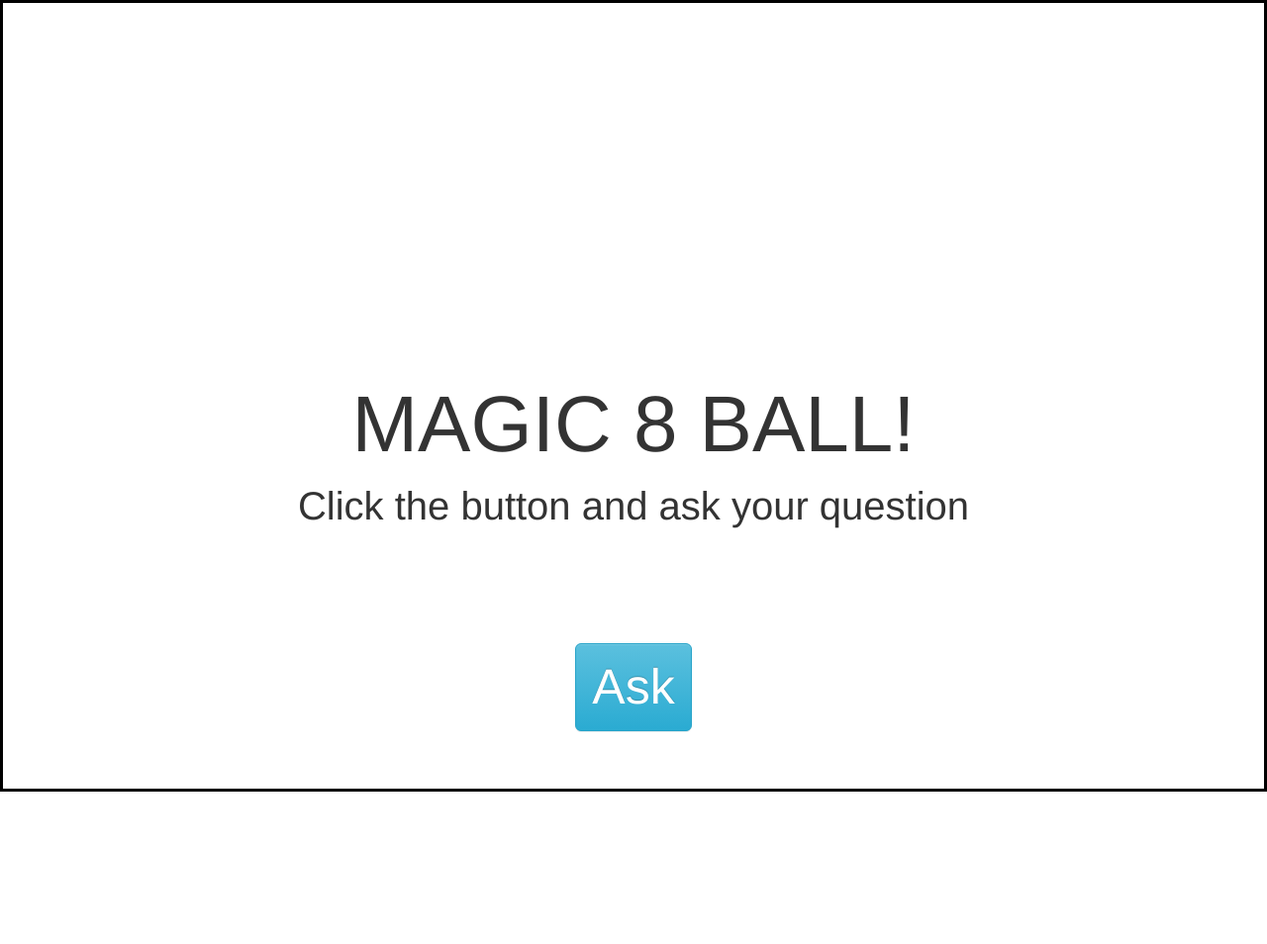
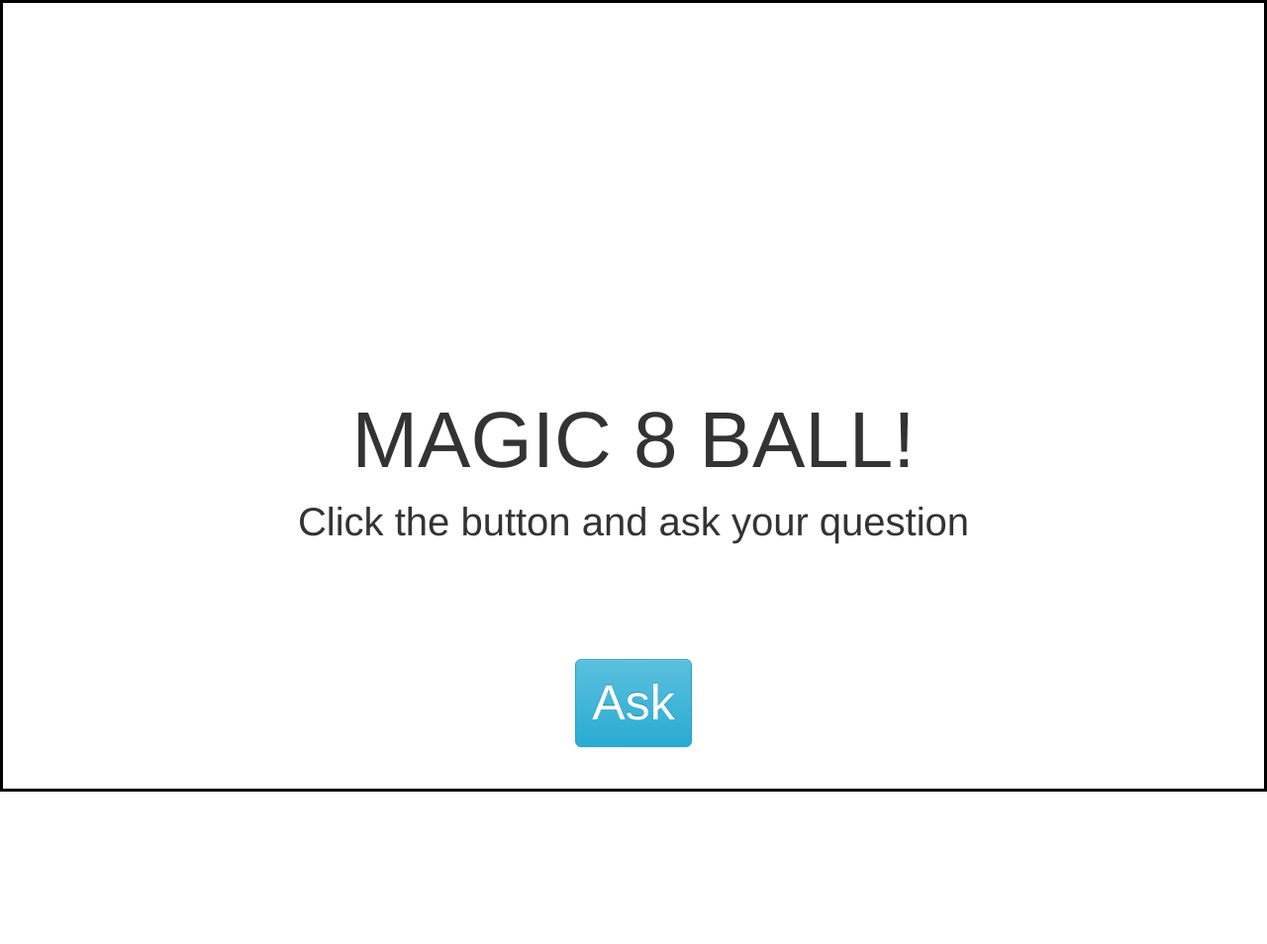
Before and after one commit to memmo01/magic-8-ball, a PHP site: page /index.html in a window 1280 px wide. Shown: the whole page at 99% size. Before the commit the page ends 800 px from the top, so only its background shows below. Run offline with PHP 8.4, Linux system fonts and the light colour scheme; some libraries are stand-ins or nearby versions.

Commit message:
changed padding on container

```diff
--- a/assets/css/style.css
+++ b/assets/css/style.css
@@ -5,7 +5,7 @@
 .containers {
   border: solid black;
   height: 100%;
-
+  padding: 40px;
   text-align: center;
 }
 .containers h1 {
```
